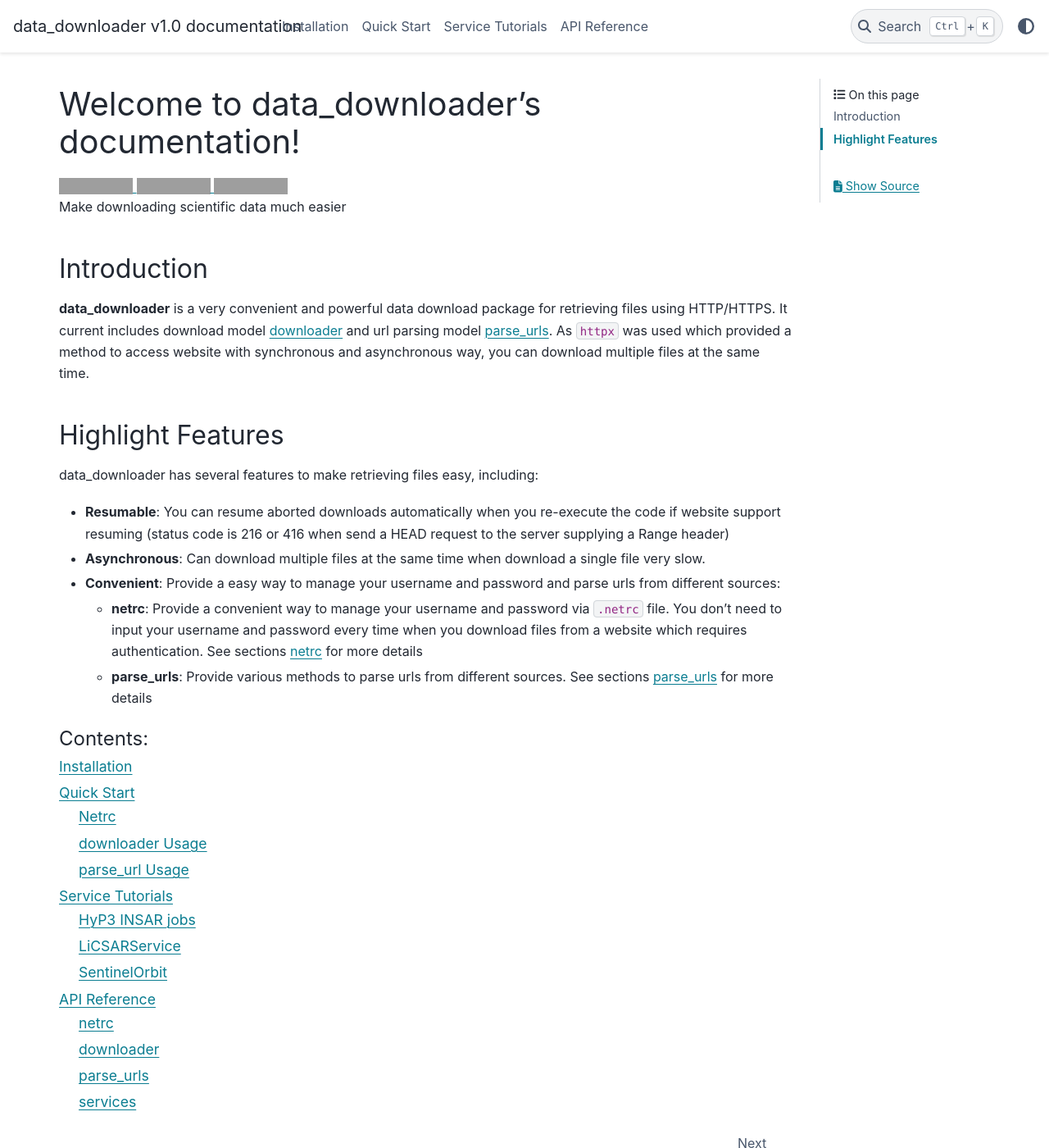
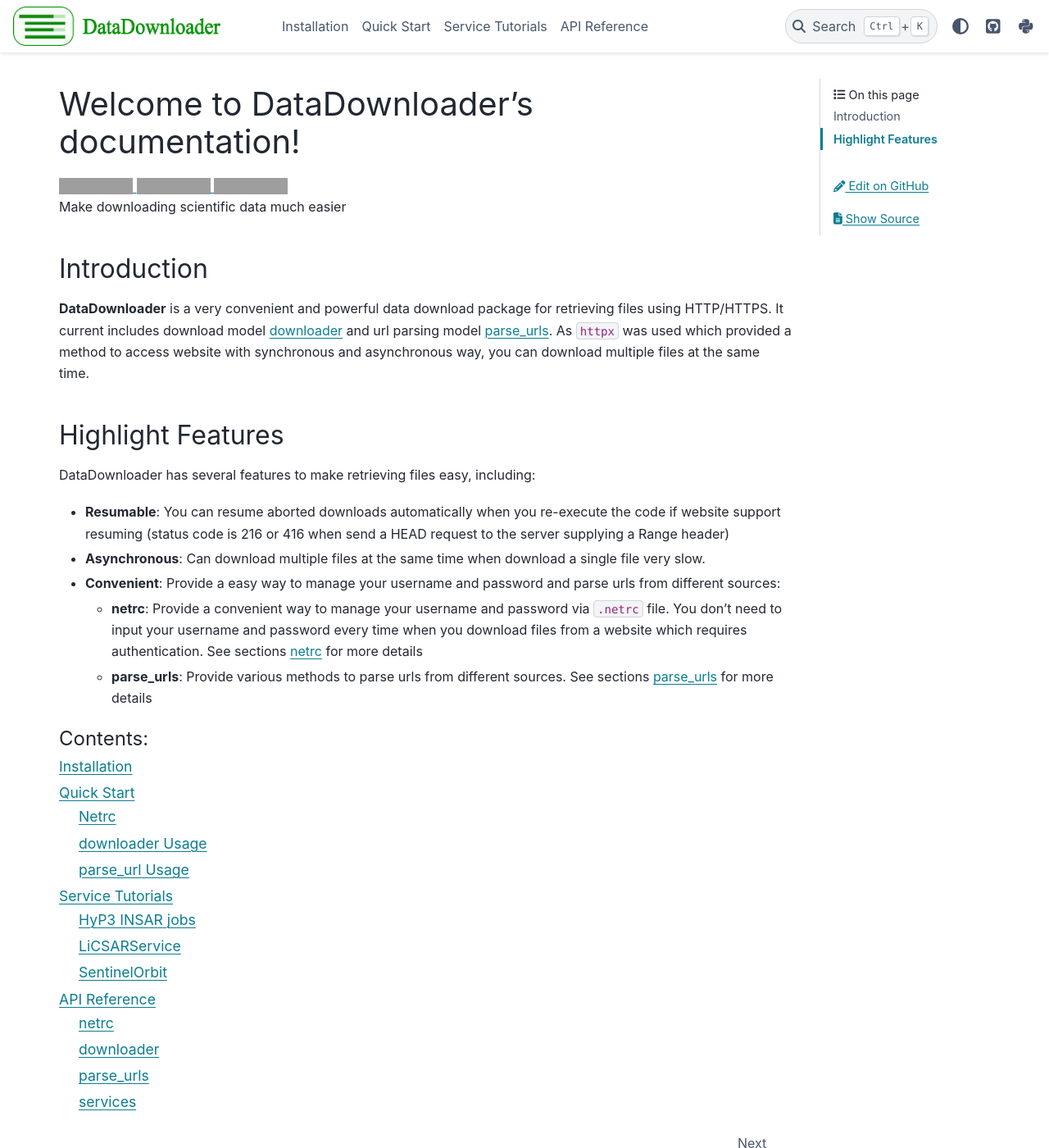
Before and after one commit to Fanchengyan/data-downloader, a Sphinx documentation site: the page built from docs/source/index.rst, in a window 1280 px wide and 1400 px high. Shown: the whole window at 82% size. Built offline with Sphinx 7.4.7 and the PyData theme 0.15.4, drawn with Linux system fonts in a browser that asks for light colours; grey boxes are pictures that could not be loaded.

Commit message:
update docs

```diff
--- a/docs/requirements.txt
+++ b/docs/requirements.txt
@@ -1,6 +1,8 @@
 recommonmark
 sphinx>=7
 myst-nb
+sphinx-copybutton
+sphinx-design
 pydata_sphinx_theme
 Jinja2
 pandas
--- a/docs/source/conf.py
+++ b/docs/source/conf.py
@@ -6,7 +6,7 @@
 # -- Project information -----------------------------------------------------
 # https://www.sphinx-doc.org/en/master/usage/configuration.html#project-information
 
-project = "data_downloader"
+project = "DataDownloader"
 copyright = "2024, Fan Chengyan (Fancy)"
 author = "Fan Chengyan (Fancy)"
 release = "v1.0"
@@ -21,13 +21,15 @@
     "sphinx.ext.napoleon",
     "sphinx.ext.todo",
     "myst_nb",
+    "sphinx_copybutton",
+    "sphinx_design",
 ]
 source_suffix = {
     ".rst": "restructuredtext",
     ".md": "markdown",
 }
 myst_enable_extensions = ["colon_fence"]
-myst_url_schemes=["http", "https", "mailto"]
+myst_url_schemes = ["http", "https", "mailto"]
 suppress_warnings = ["mystnb.unknown_mime_type"]
 nb_execution_mode = "off"
 autodoc_inherit_docstrings = True
@@ -38,15 +40,41 @@
 # -- Options for HTML output -------------------------------------------------
 # https://www.sphinx-doc.org/en/master/usage/configuration.html#options-for-html-output
 
+html_static_path = ["_static"]
+
 html_theme = "pydata_sphinx_theme"
-html_static_path = ['_static']
-
+html_logo = "_static/logo/logo.png"
+html_theme_options = {
+    "show_toc_level": 3,
+    "show_nav_level": 2,
+    "use_edit_page_button": True,
+    "icon_links": [
+        {
+            "name": "GitHub",
+            "url": "https://github.com/Fanchengyan/data-downloader",
+            "icon": "fa-brands fa-square-github",
+            "type": "fontawesome",
+        },
+        {
+            "name": "PyPI",
+            "url": "https://pypi.org/project/data-downloader/",
+            "icon": "fa-brands fa-python",
+            "type": "fontawesome",
+        },
+    ],
+}
+html_context = {
+    "github_url": "https://github.com", # or your GitHub Enterprise site
+    "github_user": "Fanchengyan",
+    "github_repo": "data-downloader",
+    "github_version": "master",
+}
 
 video_enforce_extra_source = True
 
 autodoc_default_options = {
     "members": True,
-    "inherited-members" : True,
+    "inherited-members": True,
     "undoc-members": True,
     "member-order": "bysource",
     "special-members": "__init__",
--- a/docs/source/index.rst
+++ b/docs/source/index.rst
@@ -1,6 +1,6 @@
-===========================================
-Welcome to data_downloader's documentation!
-===========================================
+==========================================
+Welcome to DataDownloader's documentation!
+==========================================
 
 .. image:: https://static.pepy.tech/badge/data_downloader
     :target: https://pepy.tech/project/data_downloader
@@ -19,12 +19,12 @@
 Introduction
 ------------
 
-**data_downloader** is a very convenient and powerful data download package for retrieving files using HTTP/HTTPS. It current includes download model :ref:`downloader` and url parsing model :ref:`parse_urls`. As ``httpx`` was used which provided a method to access website with synchronous and asynchronous way, you can download multiple files at the same time.
+**DataDownloader** is a very convenient and powerful data download package for retrieving files using HTTP/HTTPS. It current includes download model :ref:`downloader` and url parsing model :ref:`parse_urls`. As ``httpx`` was used which provided a method to access website with synchronous and asynchronous way, you can download multiple files at the same time.
 
 Highlight Features
 ------------------
 
-data_downloader has several features to make retrieving files easy, including:
+DataDownloader has several features to make retrieving files easy, including:
 
 * **Resumable**: You can resume aborted downloads automatically when you re-execute the code if website support resuming (status code is 216 or 416 when send a HEAD request to the server supplying a Range header)
 * **Asynchronous**: Can download multiple files at the same time when download a single file very slow.
@@ -33,6 +33,29 @@
   * **netrc**: Provide a convenient way to manage your username and password via ``.netrc`` file. You don't need to input your username and password every time when you download files from a website which requires authentication. See sections :ref:`netrc` for more details
   * **parse_urls**: Provide various methods to parse urls from different sources. See sections :ref:`parse_urls` for more details
 
+.. https://sphinx-design.readthedocs.io/en/latest/cards.html
+
+.. .. grid:: 2
+..     :gutter: 1
+
+..     .. grid-item-card::
+
+..         A
+
+..     .. grid-item-card::
+
+..         B
+
+.. .. grid:: 2
+..     :gutter: 3 3 4 5
+
+..     .. grid-item-card::
+
+..         A
+
+..     .. grid-item-card::
+
+..         B
 
 .. toctree::
     :maxdepth: 2
```
Also changed, not shown: docs/source/Tutorials/hyp3_InSAR_job.ipynb, docs/source/_static/logo/icon.svg (added), docs/source/_static/logo/logo.png (added), docs/source/_static/logo/logo.svg (added).
